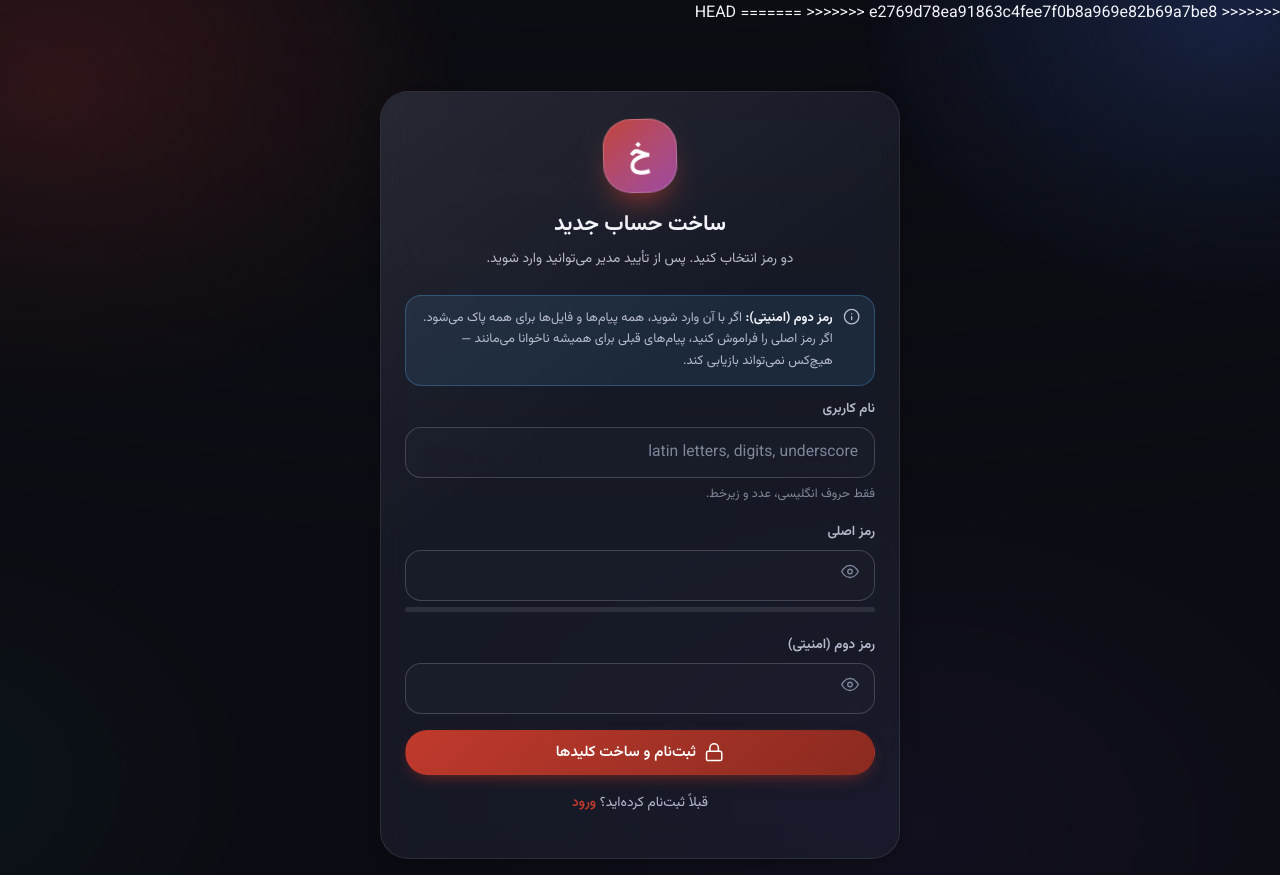
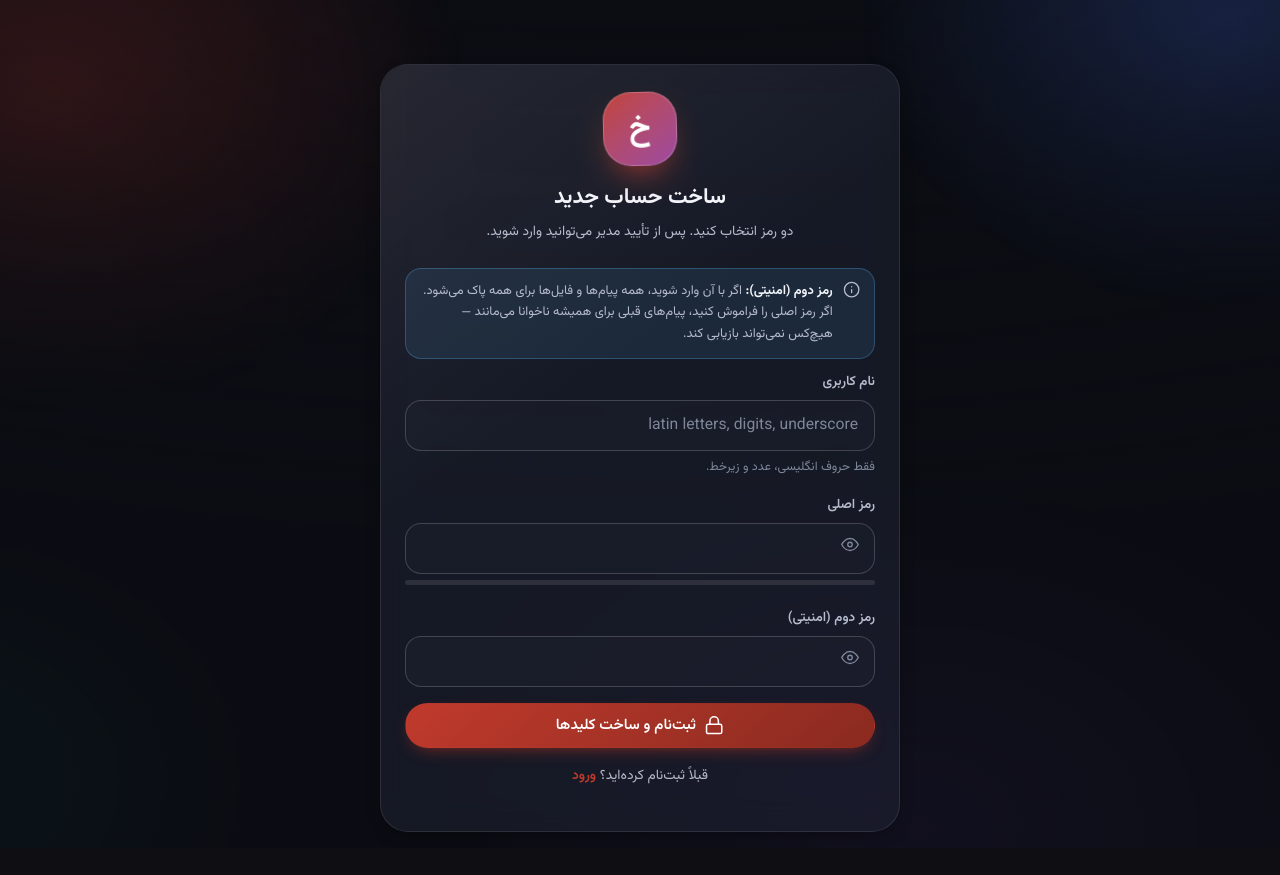
Before and after one commit to AmirSaeedGolbazi/Kheyr-secure-messenger, a Django app: page /accounts/register/ in a window 1280 px wide. After the commit the page ends 832 px from the top, so only its background shows below. Run offline with Django 5.2, Linux system fonts and the light colour scheme; data that the repository does not hold is empty.

Commit message:
Update base.html

```diff
--- a/kheyr_messenger/templates/base.html
+++ b/kheyr_messenger/templates/base.html
@@ -7,7 +7,7 @@
     <meta name="theme-color" content="#0b0d13">
     <title>{% block title %}پیام‌رسان خیر{% endblock %}</title>
     {# {% progressive_web_app_meta %} #}
-<<<<<<< HEAD
+<!-- <<<<<<< HEAD -->
     <link rel="preload" href="{% static 'fonts/Vazirmatn-arabic.woff2' %}" as="font" type="font/woff2" crossorigin>
     <link rel="stylesheet" href="{% static 'css/theme.css' %}">
     <link rel="stylesheet" href="{% static 'css/glass.css' %}">
@@ -43,9 +43,9 @@
         });
     })();
     </script>
-=======
+<!-- ======= -->
     <link rel="stylesheet" href="{% static 'css/style.css' %}">
->>>>>>> e2769d78ea91863c4fee7f0b8a969e82b69a7be8
+<!-- >>>>>>> e2769d78ea91863c4fee7f0b8a969e82b69a7be8 -->
 </head>
 <body class="{% block body_class %}{% endblock %}">
     <div class="wallpaper" aria-hidden="true"></div>
```
